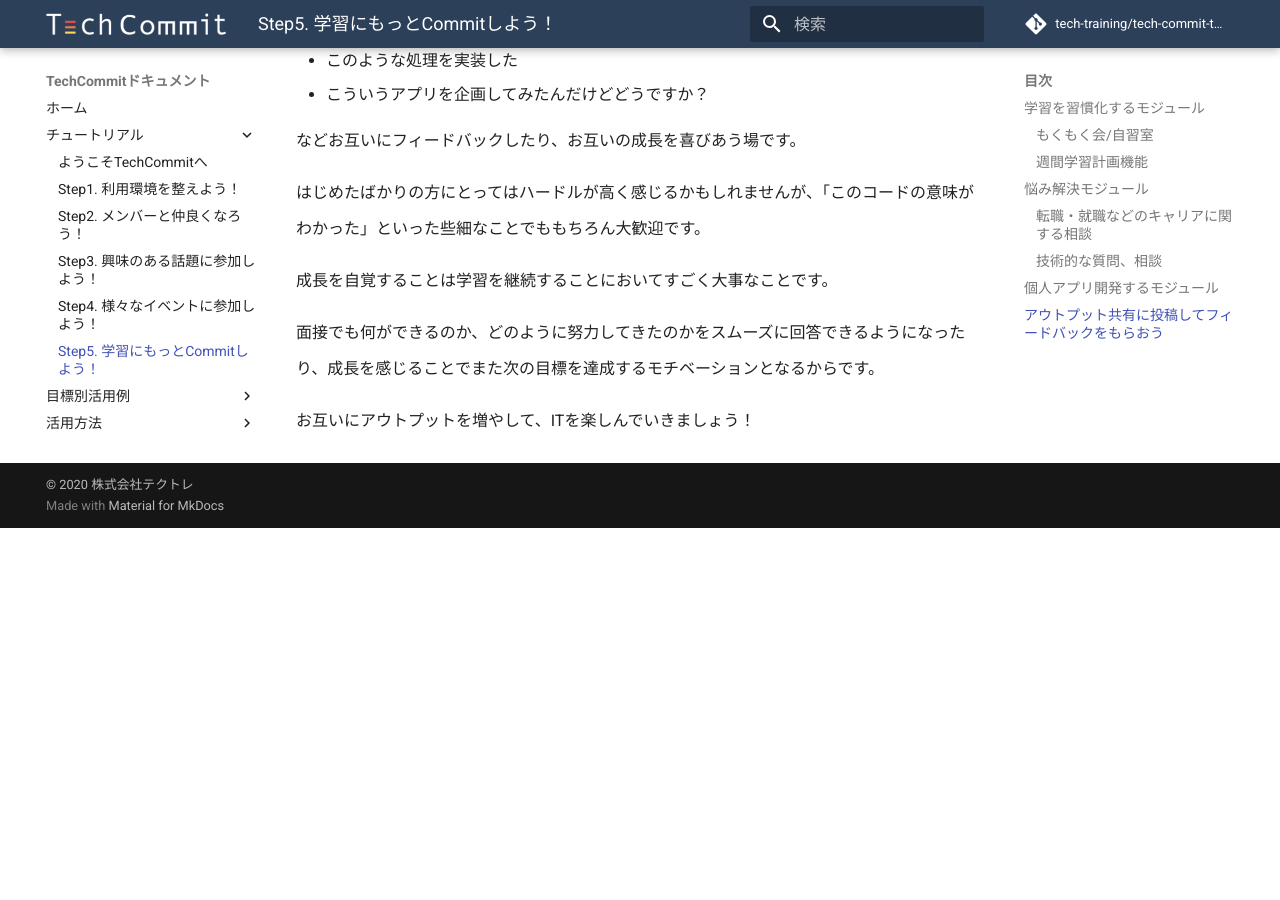
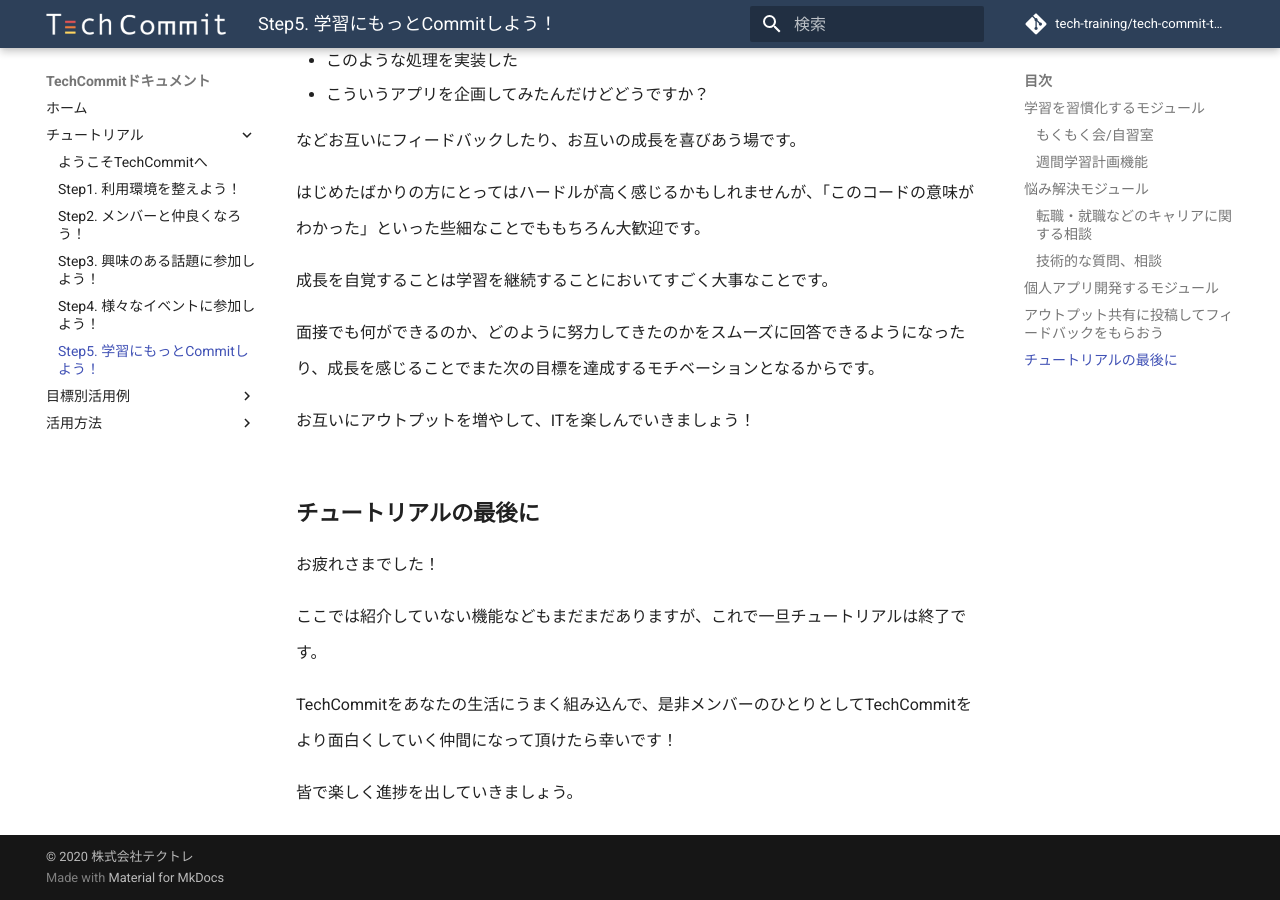
Before and after one commit to tech-training/tech-commit-doc, an MkDocs documentation site: the page built from docs/tutorial/include-techcommit-in-your-life.md, in a window 1280 px wide and 900 px high, scrolled down 3895 px. Built offline with MkDocs 1.6.1 and Material for MkDocs 9.7.7, drawn with Linux system fonts in a browser that asks for light colours; comment, search, counter and statistics services are not loaded; before the commit the page ends 4423 px from its top, so only the background shows below that.

Commit message:
案内を丁寧に変更

```diff
--- a/docs/tutorial/include-techcommit-in-your-life.md
+++ b/docs/tutorial/include-techcommit-in-your-life.md
@@ -90,3 +90,13 @@ QA広場にはそういった内容を整理するためにテンプレートが
 面接でも何ができるのか、どのように努力してきたのかをスムーズに回答できるようになったり、成長を感じることでまた次の目標を達成するモチベーションとなるからです。
 
 お互いにアウトプットを増やして、ITを楽しんでいきましょう！
+
+## チュートリアルの最後に
+
+お疲れさまでした！
+
+ここでは紹介していない機能などもまだまだありますが、これで一旦チュートリアルは終了です。
+
+TechCommitをあなたの生活にうまく組み込んで、是非メンバーのひとりとしてTechCommitをより面白くしていく仲間になって頂けたら幸いです！
+
+皆で楽しく進捗を出していきましょう。
```
Also changed, not shown: docs/tutorial/join-event.md (+8 -0 lines), docs/tutorial/join-slack-channel.md (+8 -0 lines).
